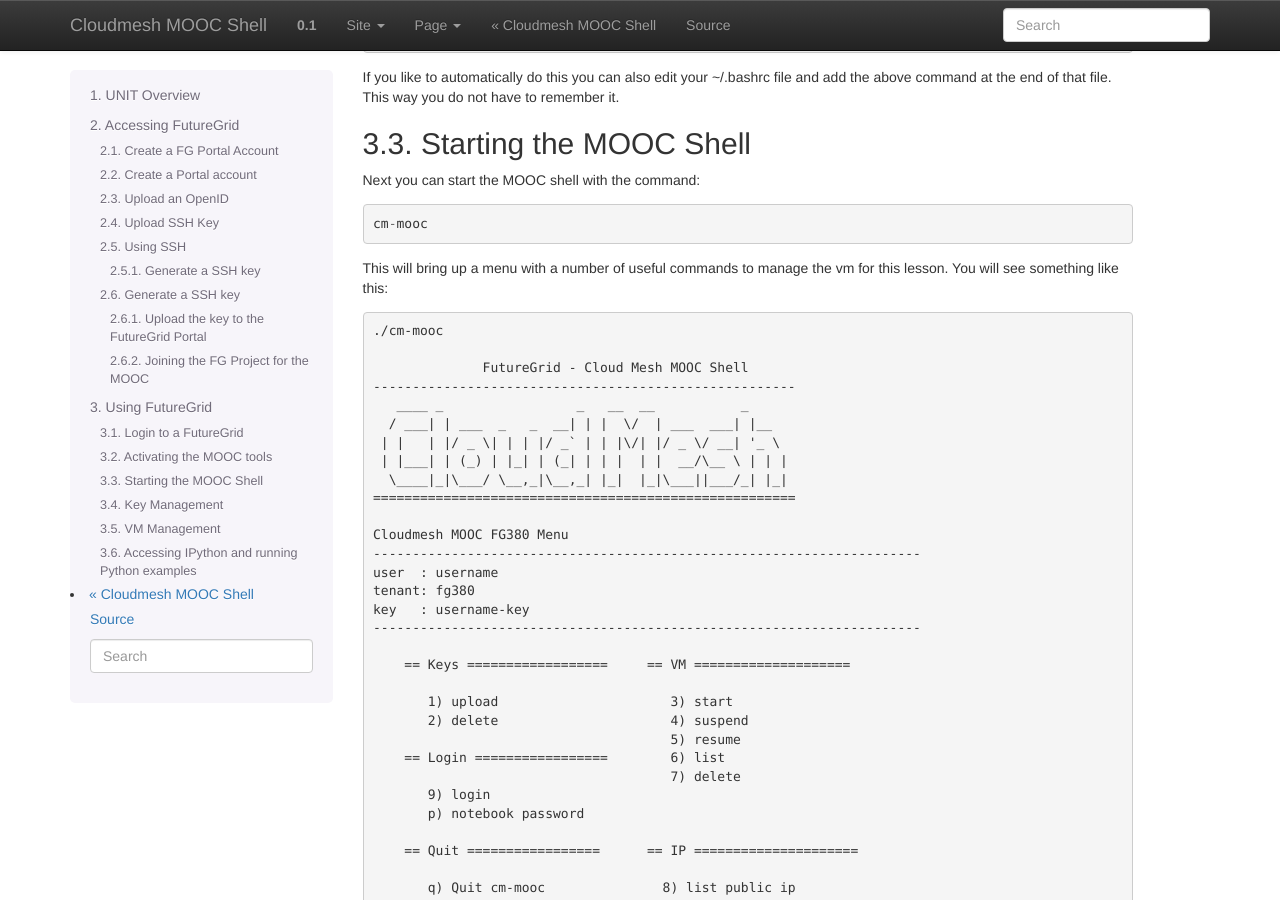
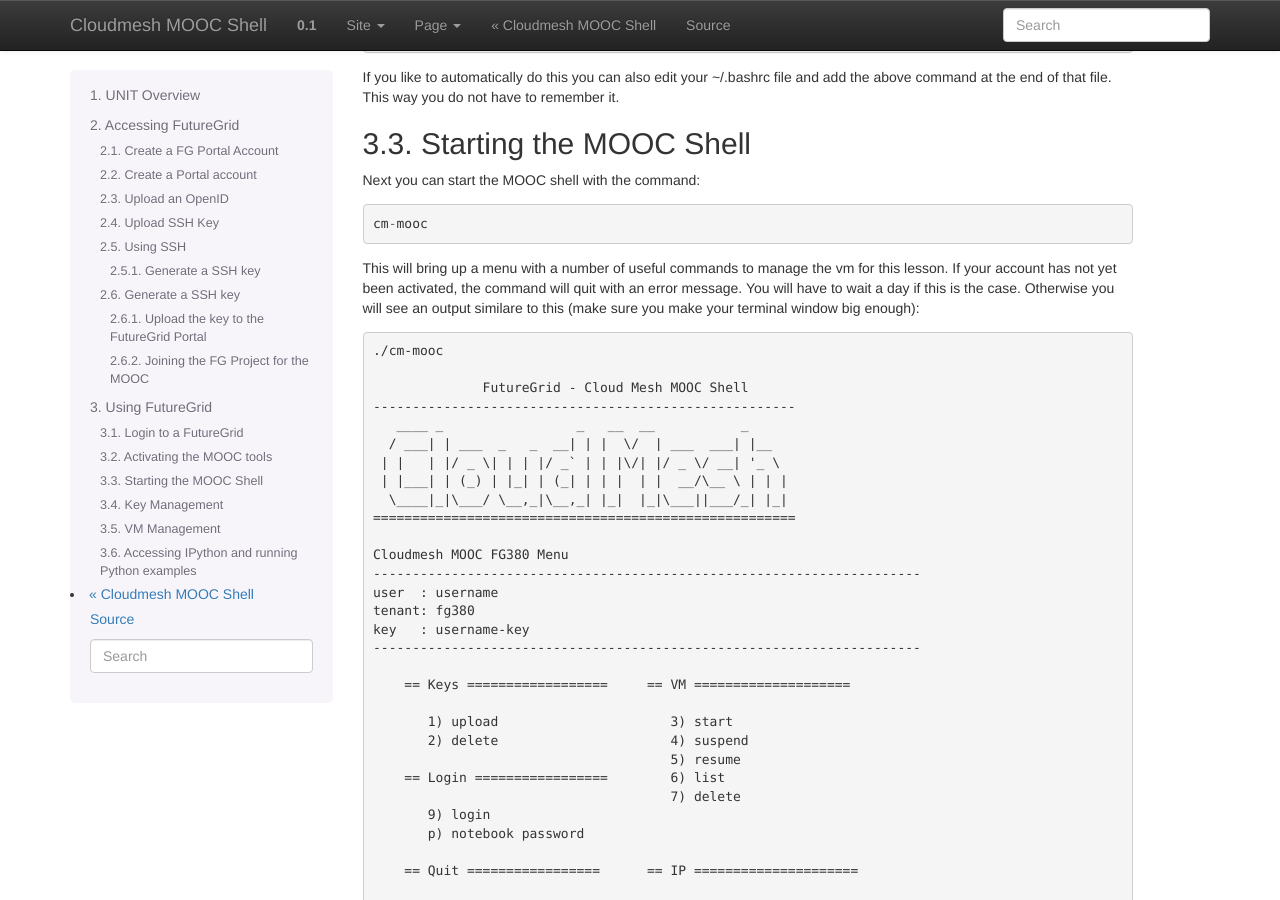
Before and after one commit to cloudmesh-deprecated/mooc, a Sphinx documentation site: the page built from doc/source/introduction.rst, in a window 1280 px wide and 900 px high, scrolled down 5125 px. Built offline with Sphinx 7.4.7, drawn with Linux system fonts in a browser that asks for light colours; formulas are drawn with MathJax 3.

Commit message:
updating the document to commend when it exists

```diff
--- a/doc/source/introduction.rst
+++ b/doc/source/introduction.rst
@@ -406,7 +406,10 @@
    cm-mooc
 
 This will bring up a menu with a number of useful commands to manage
-the vm for this lesson. You will see something like this::
+the vm for this lesson. If your account has not yet been activated,
+the command will quit with an error message. You will have to wait a
+day if this is the case. Otherwise you will see an output similare to
+this (make sure you make your terminal window big enough)::
 
    ./cm-mooc
 
```
